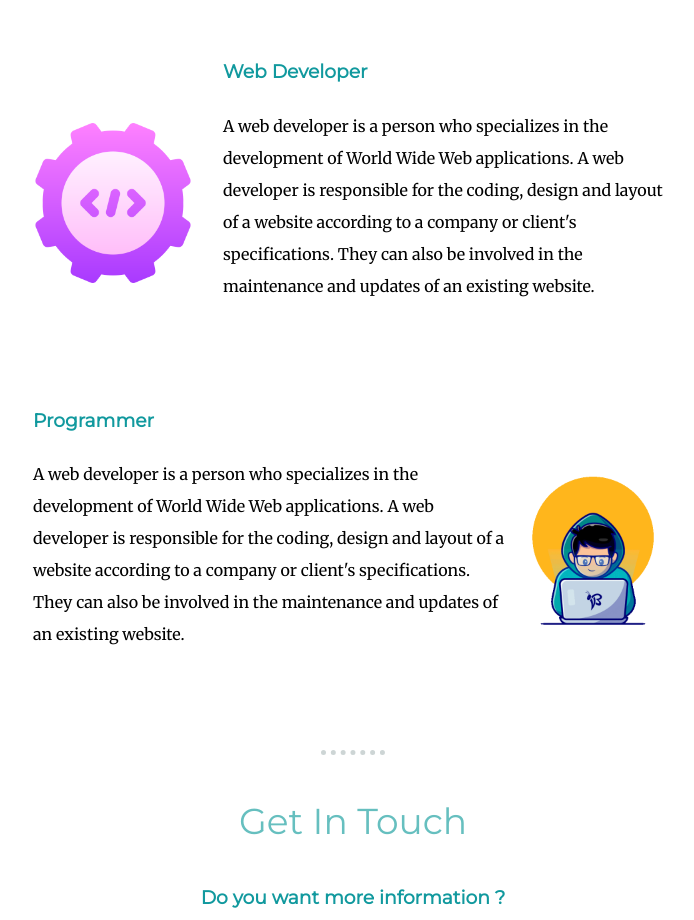
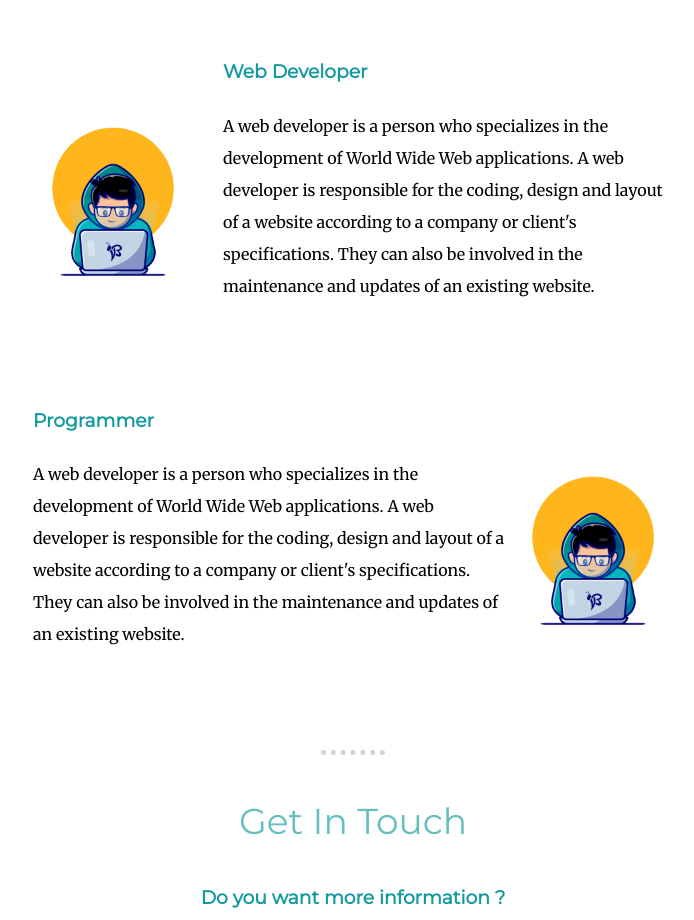
Before and after one commit to Vighu04/cv2, a plain HTML site: page index.html in a window 1280 px wide. Shown: the part 1540-2460 px from the top of the page, without its empty margins (287-981 px from the left). Drawn offline with Linux system fonts and the light colour scheme.

Commit message:
Update index.html

```diff
--- a/index.html
+++ b/index.html
@@ -28,7 +28,7 @@
       <div class="skills">
         <h2>My Skills.</h2>
         <div class="skill-row">
-          <img class="softdev" src="images\software-development.png" alt="">
+          <img class="softdev" src="images/giphy.gif" alt="">
           <h3>Web Developer</h3>
           <p>A web developer is a person who specializes in the development of World Wide Web applications. A web developer is responsible for the coding, design and layout of a website according to a company or client's specifications. They can also be involved in the maintenance and updates of an existing website.</p>
         </div>
```
